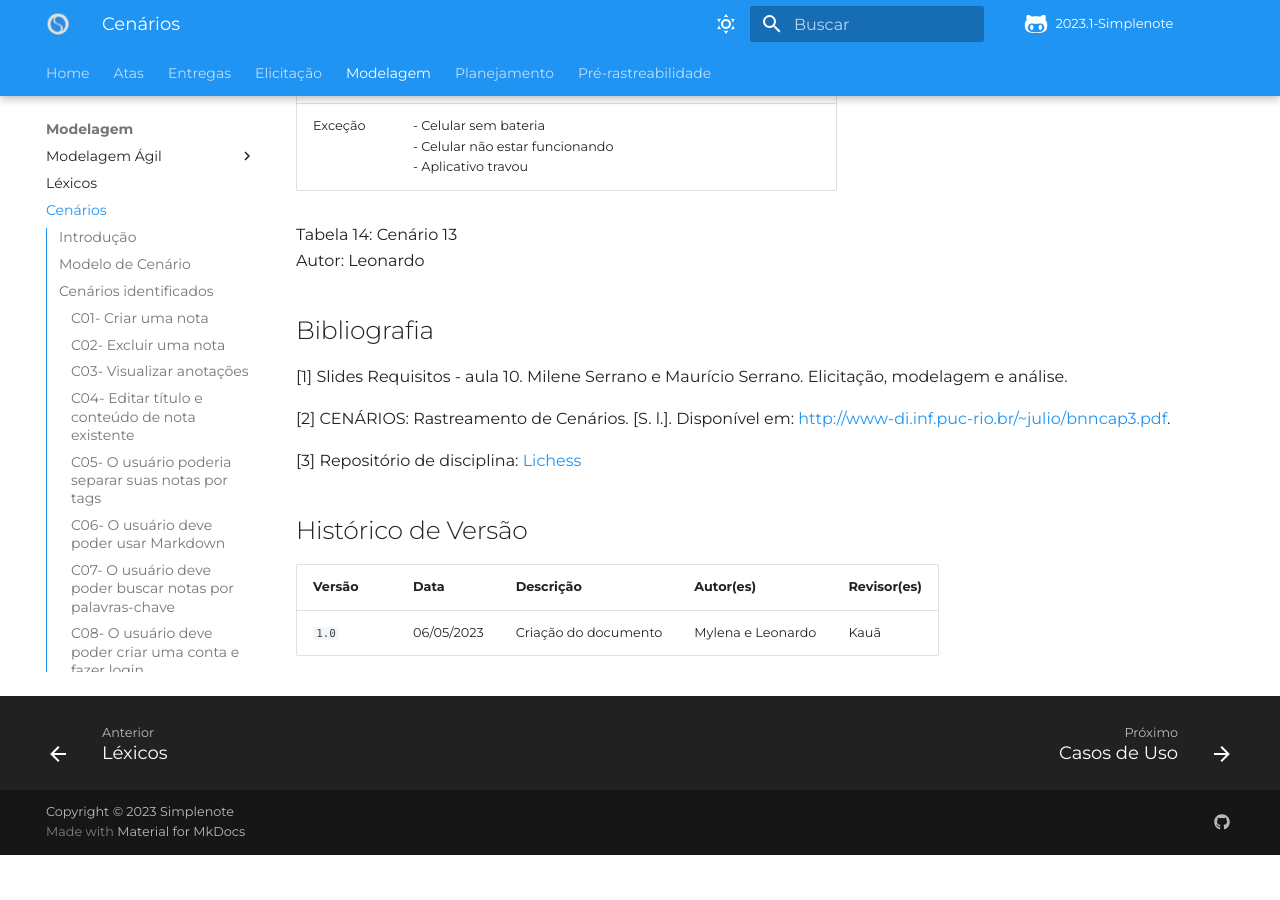
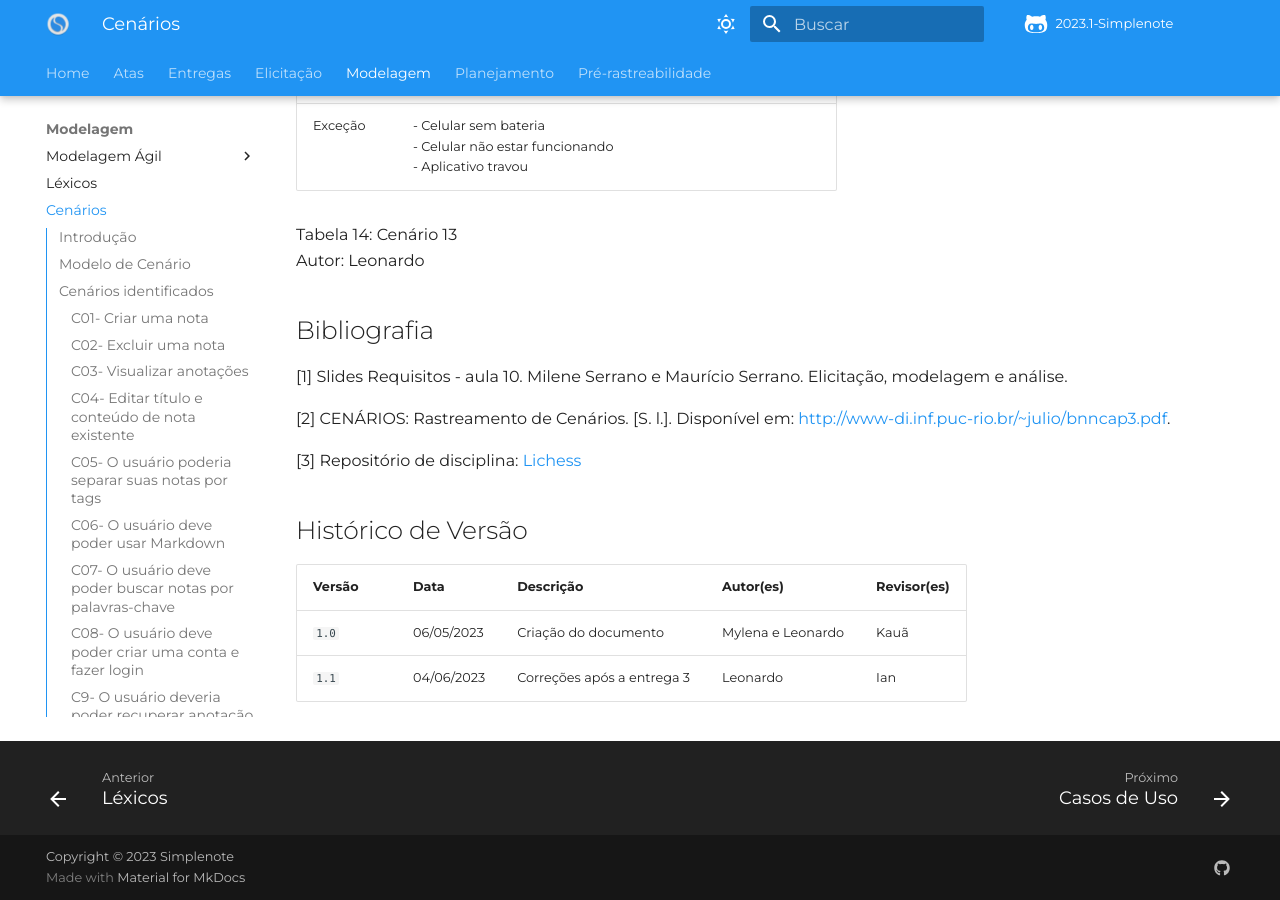
Before and after one commit to Requisitos-de-Software/2023.1-Simplenote, an MkDocs documentation site: the page built from docs/modelagem/cenários.md, in a window 1280 px wide and 900 px high, scrolled down 10728 px. Built offline with MkDocs 1.6.1 and Material for MkDocs 9.7.7, drawn with Linux system fonts in a browser that asks for light colours; some web fonts are replaced; comment, search, counter and statistics services are not loaded; before the commit the page ends 11583 px from its top, so only the background shows below that.

Commit message:
#50 Update cenários.md

```diff
--- a/docs/modelagem/cenários.md
+++ b/docs/modelagem/cenários.md
@@ -222,6 +222,7 @@
 
 ## Histórico de Versão
 
-| Versão | Data       | Descrição            | Autor(es)     | Revisor(es)   |
-| ------ | ---------- | -------------------- | ------------- | ------------- |
-| `1.0`  | 06/05/2023 | Criação do documento | Mylena e Leonardo | Kauã |
+| Versão | Data       | Descrição                  | Autor(es)     | Revisor(es)   |
+| ------ | ---------- | --------------------       | ------------- | ------------- |
+| `1.0`  | 06/05/2023 | Criação do documento       | Mylena e Leonardo | Kauã      |
+| `1.1` | 04/06/2023  | Correções após a entrega 3 | Leonardo          | Ian       |
```
